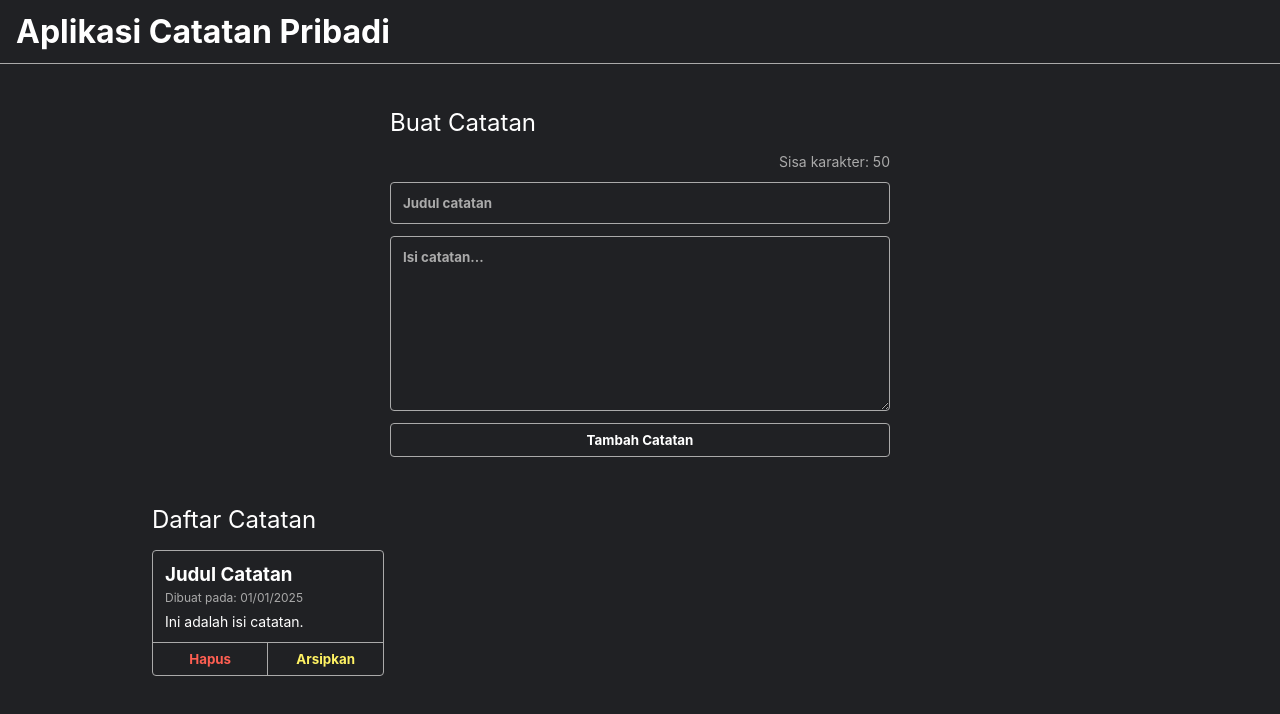
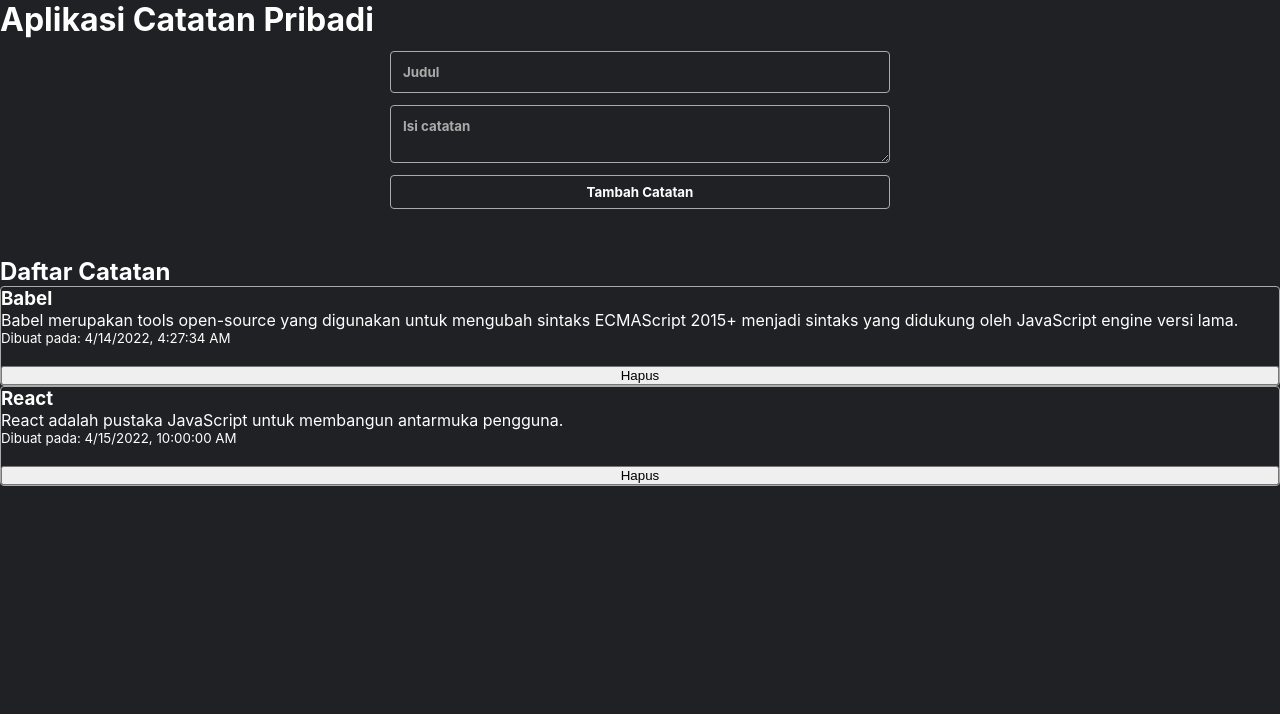
Before and after one commit to bryanpratama/Lesson, a React (Vite) app in the folder Personal-Notes/: page / in a window 1280 px wide. Shown: the top 714 px of the page. Built offline with nearby package versions, Linux system fonts and the light colour scheme.

Commit message:
i am trying

```diff
--- a/Personal-Notes/src/App.jsx
+++ b/Personal-Notes/src/App.jsx
@@ -1,42 +1,63 @@
-import React from 'react';
+import React, { useState } from "react";
+import NoteInput from "./components/NoteInput";
+import NoteList from "./components/NoteList";
 import './styles/style.css';
 
+
+const initialNotes = [
+  {
+    id: 1,
+    title: "Babel",
+    body: "Babel merupakan tools open-source yang digunakan untuk mengubah sintaks ECMAScript 2015+ menjadi sintaks yang didukung oleh JavaScript engine versi lama.",
+    archived: false,
+    createdAt: "2022-04-14T04:27:34.572Z",
+  },
+  {
+    id: 2,
+    title: "React",
+    body: "React adalah pustaka JavaScript untuk membangun antarmuka pengguna.",
+    archived: false,
+    createdAt: "2022-04-15T10:00:00.000Z",
+  },
+];
+
 function App() {
+  const [notes, setNotes] = useState(initialNotes);
+  const [title, setTitle] = useState("");
+  const [body, setBody] = useState("");
+
+  const handleAddNote = (e) => {
+    e.preventDefault();
+    if (!title || !body) return;
+
+    const newNote = {
+      id: +new Date(),
+      title,
+      body,
+      archived: false,
+      createdAt: new Date().toISOString(),
+    };
+
+    setNotes([...notes, newNote]);
+    setTitle("");
+    setBody("");
+  };
+
+  const handleDeleteNote = (id) => {
+    setNotes(notes.filter((note) => note.id !== id));
+  };
+
   return (
-    <div className="note-app">
-      <header className="note-app__header">
-        <h1>Aplikasi Catatan Pribadi</h1>
-      </header>
-      <div className="note-app__body">
-        <div className="note-input">
-          <h2>Buat Catatan</h2>
-          <p className="note-input__title__char-limit">Sisa karakter: 50</p>
-          <input
-            type="text"
-            placeholder="Judul catatan"
-            className="note-input__title"
-          />
-          <textarea
-            placeholder="Isi catatan..."
-            className="note-input__body"
-          ></textarea>
-          <button>Tambah Catatan</button>
-        </div>
-        <h2>Daftar Catatan</h2>
-        <div className="notes-list">
-          <div className="note-item">
-            <div className="note-item__content">
-              <h3 className="note-item__title">Judul Catatan</h3>
-              <p className="note-item__date">Dibuat pada: 01/01/2025</p>
-              <p className="note-item__body">Ini adalah isi catatan.</p>
-            </div>
-            <div className="note-item__action">
-              <button className="note-item__delete-button">Hapus</button>
-              <button className="note-item__archive-button">Arsipkan</button>
-            </div>
-          </div>
-        </div>
-      </div>
+    <div className="App">
+      <h1>Aplikasi Catatan Pribadi</h1>
+      <NoteInput
+        title={title}
+        body={body}
+        setTitle={setTitle}
+        setBody={setBody}
+        handleAddNote={handleAddNote}
+      />
+      <NoteList notes={notes} handleDeleteNote={handleDeleteNote} />
     </div>
   );
 }
--- /dev/null
+++ b/Personal-Notes/src/components/NoteInput.jsx
@@ -0,0 +1,26 @@
+import React from "react";
+
+function NoteInput({ title, body, setTitle, setBody, handleAddNote }) {
+  return (
+    <form className="note-input" onSubmit={handleAddNote}>
+      <input
+        className="note-input-title"
+        type="text"
+        placeholder="Judul"
+        value={title}
+        onChange={(e) => setTitle(e.target.value)}
+      />
+      <textarea
+        className="note-input-body"
+        placeholder="Isi catatan"
+        value={body}
+        onChange={(e) => setBody(e.target.value)}
+      ></textarea>
+      <button className="note-input-submit" type="submit">
+        Tambah Catatan
+      </button>
+    </form>
+  );
+}
+
+export default NoteInput;
--- /dev/null
+++ b/Personal-Notes/src/components/NoteItem.jsx
@@ -0,0 +1,19 @@
+import React from "react";
+
+function NoteItem({ note, handleDeleteNote }) {
+  return (
+    <li className="note-item">
+      <h3 className="note-title">{note.title}</h3>
+      <p className="note-body">{note.body}</p>
+      <small className="note-date">
+        Dibuat pada: {new Date(note.createdAt).toLocaleString()}
+      </small>
+      <br />
+      <button className="note-delete" onClick={() => handleDeleteNote(note.id)}>
+        Hapus
+      </button>
+    </li>
+  );
+}
+
+export default NoteItem;
--- /dev/null
+++ b/Personal-Notes/src/components/NoteList.jsx
@@ -0,0 +1,25 @@
+import React from "react";
+import NoteItem from "./NoteItem";
+
+function NoteList({ notes, handleDeleteNote }) {
+  return (
+    <div className="note-list">
+      <h2 className="note-list-title">Daftar Catatan</h2>
+      {notes.length > 0 ? (
+        <ul className="note-list-items">
+          {notes.map((note) => (
+            <NoteItem
+              key={note.id}
+              note={note}
+              handleDeleteNote={handleDeleteNote}
+            />
+          ))}
+        </ul>
+      ) : (
+        <p className="note-list-empty">Tidak ada catatan.</p>
+      )}
+    </div>
+  );
+}
+
+export default NoteList;
```
